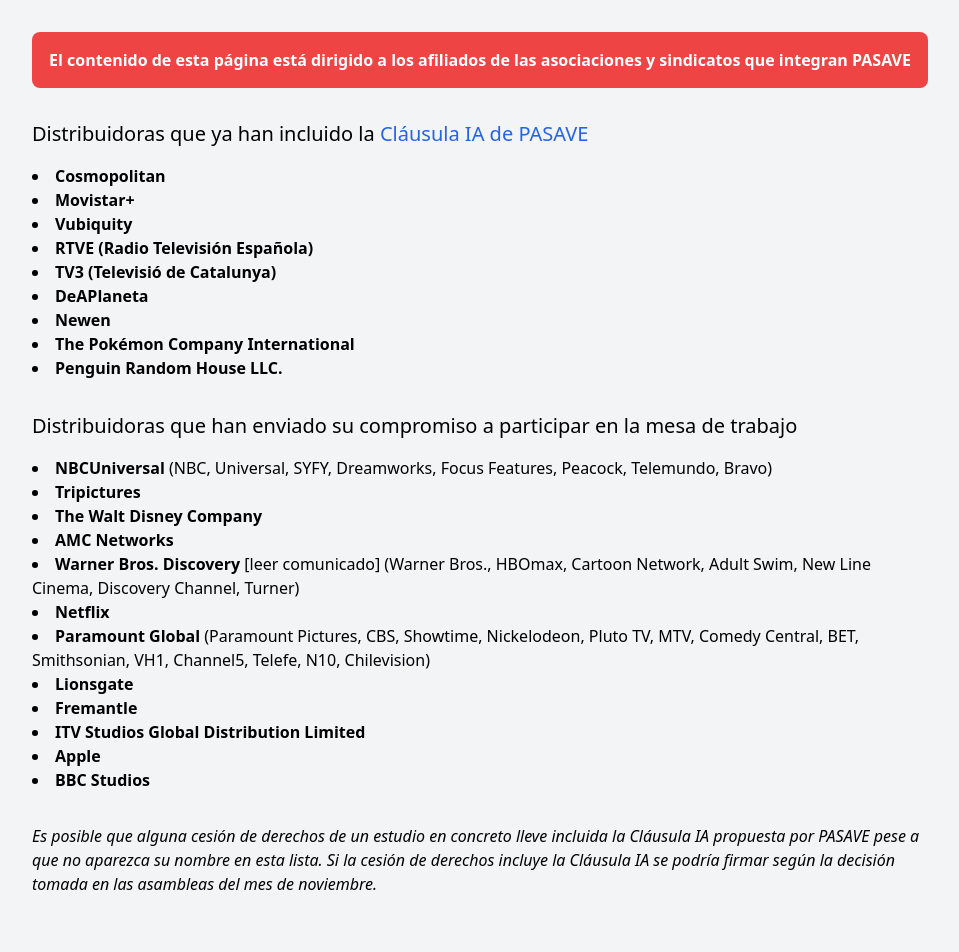
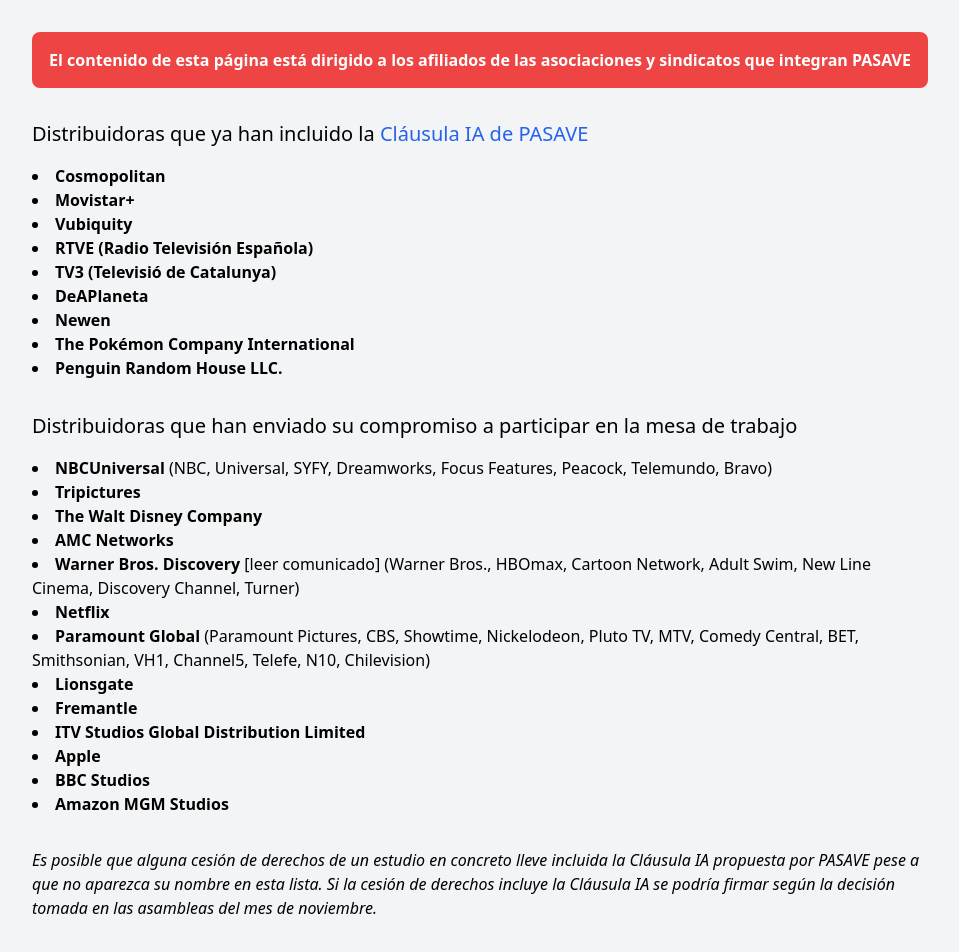
Before and after one commit to mutsuda/pasave.github.io, a Jekyll site: the page built from oklist.md, in a window 1280 px wide. Shown: the whole page, without its empty margins (160-1119 px from the left). Built offline with Jekyll 4.4.1, drawn with Linux system fonts in a browser that asks for light colours; before the commit the page ends 928 px from its top, so only the background shows below that.

Commit message:
Added amazon

```diff
--- a/oklist.md
+++ b/oklist.md
@@ -35,6 +35,7 @@
 	<li class="font-bold">ITV Studios Global Distribution Limited</li>
 	<li class="font-bold">Apple</li>
 	<li class="font-bold">BBC Studios</li>
+	<li class="font-bold">Amazon MGM Studios</li>
 </ul>
 
 
```
